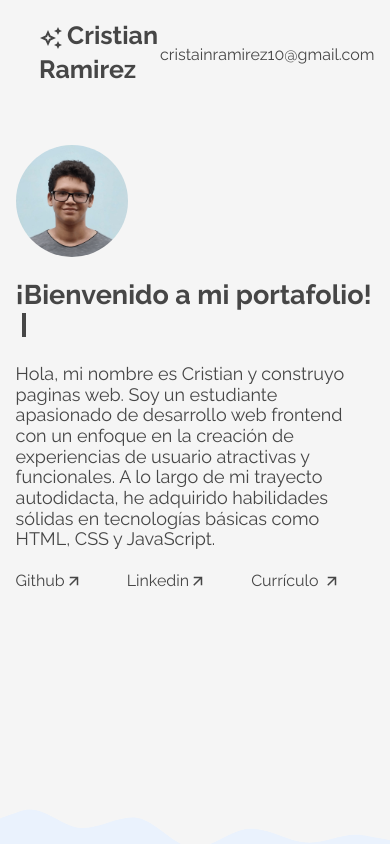
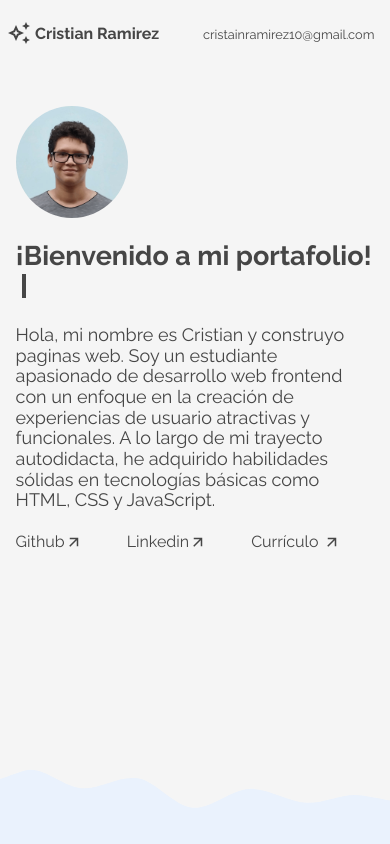
Before and after one commit to Cris145/portafolio.github.io, a plain HTML site: page index.html in a window 390 px wide. Shown: the top 844 px of the page. Drawn offline with Linux system fonts and the light colour scheme.

Commit message:
Colicione entre email y nombre arreglado

```diff
--- a/index.html
+++ b/index.html
@@ -19,7 +19,7 @@
   <body>
     <header class="header background-1">
       <div class="header-container">
-        <div class="header-div">
+        <div class="header-div logo-title">
           <img
             src="assets/images/auto_awesome_black_24dp 1.svg"
             alt="header-logo"
@@ -35,7 +35,7 @@
             <a href="#formation" class="link hide">Formación</a>
             <a href="#experience" class="link hide">Proyectos</a>
             <a href="#contact" class="link hide">Contacto</a>
-            <a href="mailto:example@gmail.com" class="link email"
+            <a href="cristainramirez10@gmail.com" class="link email"
               >cristainramirez10@gmail.com</a
             >
           </nav>
--- a/styles/header.css
+++ b/styles/header.css
@@ -23,20 +23,36 @@
 }
 
 
+
 .header-h1 {
     display: inline;
-    font-size: 25px;
+    font-size: 1.7rem;
     vertical-align: super;
 }
 
 .header-nav{
     display: flex;
     justify-content: space-between;
-    min-width: 150px;
+    width: min-content;
 }
 
 .hide{
     display: none;
+}
+
+@media screen and (max-width: 540px) {
+
+    .email{
+        font-size: .8rem;
+    }
+
+    .header-h1{
+        font-size: 1rem
+    }
+
+    .logo{
+        margin-left: -2rem;
+    }
 }
 
 @media screen and (min-width: 1024px) {
```
